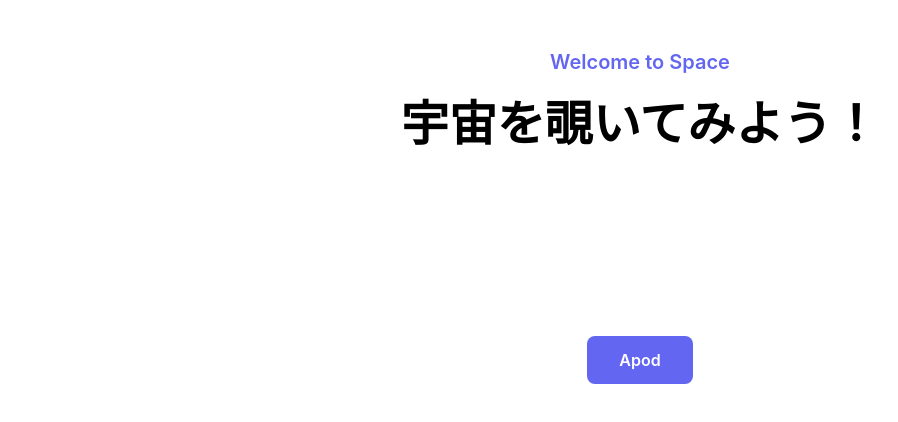
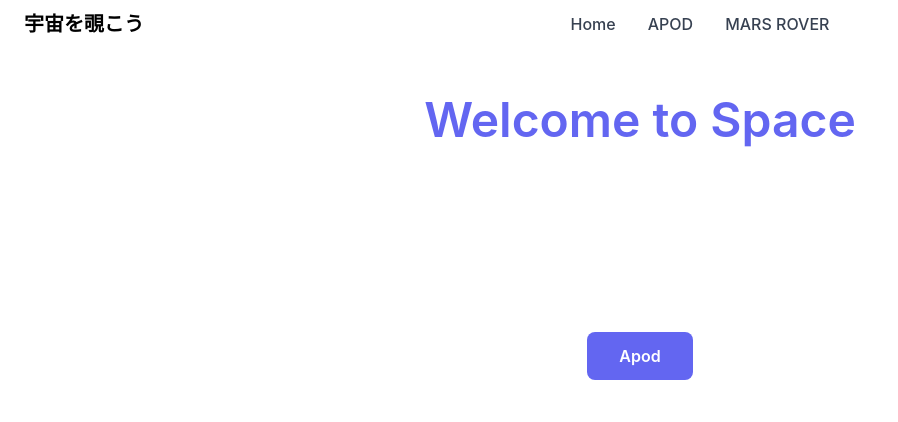
Before and after one commit to ryoumaseto/NASA-APP-WITH-REACT, a React (Create React App) app: page / in a window 1280 px wide. Shown: the top 422 px of the page, without its empty margins (0-898 px from the left). Built offline with nearby package versions, Linux system fonts and the light colour scheme; no server answers.

Commit message:
ヘッダーの作成

```diff
--- a/src/components/Home/Home.js
+++ b/src/components/Home/Home.js
@@ -4,6 +4,7 @@ import { useState } from "react";
 import { Link } from "react-router-dom";
 import { useEffect } from "react";
 import Photo from "./Photo";
+import Header from "../header/Header";
 
 const Home = () => {
   // Nasa API key
@@ -35,16 +36,14 @@ const Home = () => {
     };
 
     return (
+        <>
+        <Header />
         <div class="bg-white py-6 sm:py-8 lg:py-12">
             <div class="mx-auto max-w-screen-2xl px-4 md:px-8">
                 <div class="mx-auto flex max-w-xl flex-col items-center text-center">
-                    <p class="mb-4 font-semibold text-indigo-500 md:mb-6 md:text-lg xl:text-xl">
+                    <p class="mb-4 font-semibold text-indigo-500 sm:text-4xl md:mb-12 md:text-5xl">
                         Welcome to Space
                     </p>
-
-                    <h4 class="mb-8 text-3xl font-bold text-black sm:text-4xl md:mb-12 md:text-5xl">
-                        宇宙を覗いてみよう！
-                    </h4>
 
                     {errorStatus && <Photo data={data} />}
 
@@ -64,6 +63,7 @@ const Home = () => {
                 </div>
             </div>
         </div>
+        </>
     );
 };
 
--- a/src/components/Home/Photo.js
+++ b/src/components/Home/Photo.js
@@ -4,13 +4,13 @@ const Photo = (data) => {
   return (
     <div class="bg-white py-6 sm:py-8 lg:py-12">
       <p class="mb-2 font-semibold text-indigo-500 md:mb-3 lg:text-lg">
-        {data.title}
+        {data.data.title}
       </p>
       <div class="relative mb-6 overflow-hidden rounded-lg bg-gray-50 shadow-lg md:mb-8">
         <img
-          src={data.url}
+          src={data.data.url}
           loading="lazy"
-          alt={data.title}
+          alt={data.data.title}
           class="h-2/6 w-3/6  object-center mx-auto"
         />
       </div>
--- a/src/components/apod/Main.js
+++ b/src/components/apod/Main.js
@@ -3,6 +3,7 @@ import React, { useState } from "react";
 import axios from "axios";
 import ImageCard from "./ImageCard";
 import Error from "./Error";
+import Header from "../header/Header";
 
 // Nasa API key
 const apiKey = process.env.REACT_APP_NASA_API_KEY;
@@ -44,10 +45,10 @@ function Main() {
     };
 
     return (
+        <>
+        <Header />
         <div class="border-t border-gray-200 ">
-                <div class="mx-4 px-4 md:px-8">
-                        <h3 class="mt-10 text-center text-2xl font-bold text-gray-800 md:mb-6 lg:text-3xl">宇宙を覗いてみよう！</h3>
-                </div>
+
             <div class="container px-5 py-8 flex flex-wrap mx-auto items-center justify-end">
                 <div class="flex md:flex-nowrap flex-wrap justify-center items-end md:justify-start">
                     <div class="relative sm:w-64 w-40 sm:mr-4 mr-2">
@@ -69,6 +70,7 @@ function Main() {
                 {(errorStatus && <Error />) || <ImageCard data={data} />}
             </div>
         </div>
+        </>
     );
 }
 
--- /dev/null
+++ b/src/components/header/Header.js
@@ -0,0 +1,35 @@
+import React from "react";
+import { Link } from "react-router-dom";
+
+const header = () => {
+  return (
+    <header>
+      <nav class="bg-white border-gray-200 px-4 lg:px-6 py-2.5 dark:bg-gray-800">
+        <div class="flex flex-wrap justify-between items-center mx-auto max-w-screen-xl">
+          <span class="self-center text-xl font-semibold whitespace-nowrap dark:text-white">
+            宇宙を覗こう
+          </span>
+          <div
+            class="hidden justify-between items-center w-full lg:flex lg:w-auto lg:order-1 mx-auto"
+            id="mobile-menu-2"
+          >
+            <ul class="flex flex-col  mt-4 font-medium lg:flex-row lg:space-x-8 lg:mt-0">
+
+                <Link to="/" class="block py-2 pr-4 pl-3 text-gray-700 border-b border-gray-100 hover:bg-gray-50 lg:hover:bg-transparent lg:border-0 lg:hover:text-primary-700 lg:p-0 dark:text-gray-400 lg:dark:hover:text-white dark:hover:bg-gray-700 dark:hover:text-white lg:dark:hover:bg-transparent dark:border-gray-700">
+                    Home
+                </Link>
+                <Link to="/apod" class="block py-2 pr-4 pl-3 text-gray-700 border-b border-gray-100 hover:bg-gray-50 lg:hover:bg-transparent lg:border-0 lg:hover:text-primary-700 lg:p-0 dark:text-gray-400 lg:dark:hover:text-white dark:hover:bg-gray-700 dark:hover:text-white lg:dark:hover:bg-transparent dark:border-gray-700">
+                    APOD
+                </Link>
+                <Link to="/mars" class="block py-2 pr-4 pl-3 text-gray-700 border-b border-gray-100 hover:bg-gray-50 lg:hover:bg-transparent lg:border-0 lg:hover:text-primary-700 lg:p-0 dark:text-gray-400 lg:dark:hover:text-white dark:hover:bg-gray-700 dark:hover:text-white lg:dark:hover:bg-transparent dark:border-gray-700">
+                    MARS ROVER
+                </Link>
+            </ul>
+          </div>
+        </div>
+      </nav>
+    </header>
+  );
+};
+
+export default header;
```
